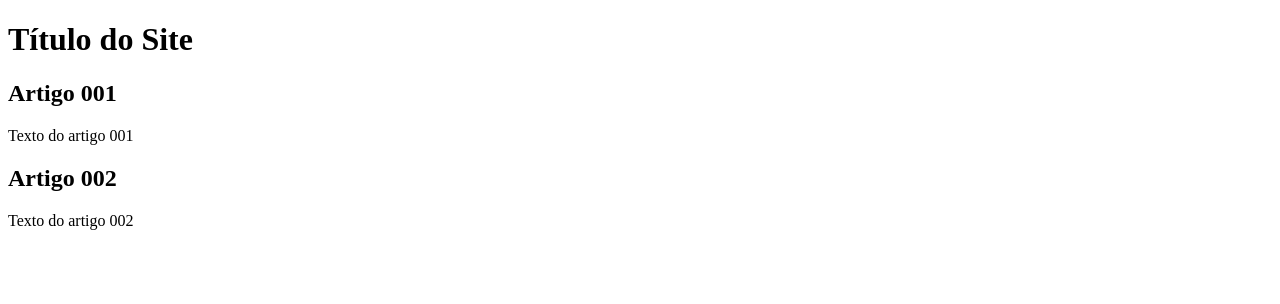
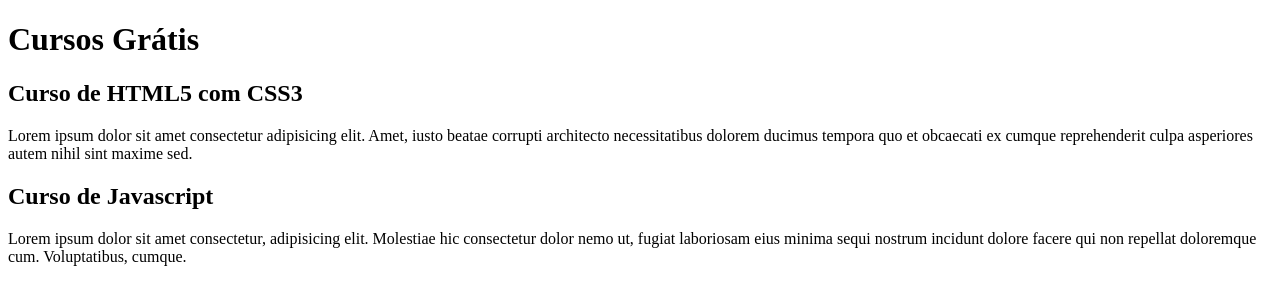
Before and after one commit to HendrixsIsak/projeto-site, a plain HTML site: page index.html in a window 1280 px wide. Drawn offline with Linux system fonts and the light colour scheme.

Commit message:
comecei a escrever conteudo

```diff
--- a/index.html
+++ b/index.html
@@ -8,15 +8,15 @@
     <body>
         <main>
         <header>
-            <h1>Título do Site</h1>
+            <h1>Cursos Grátis</h1>
         </header>
         <article>
-            <h2>Artigo 001</h2>
-            <p>Texto do artigo 001</p>
+            <h2>Curso de HTML5 com CSS3</h2>
+            <p>Lorem ipsum dolor sit amet consectetur adipisicing elit. Amet, iusto beatae corrupti architecto necessitatibus dolorem ducimus tempora quo et obcaecati ex cumque reprehenderit culpa asperiores autem nihil sint maxime sed.</p>
         </article>
         <article>
-            <h2>Artigo 002</h2>
-            <p>Texto do artigo 002</p>
+            <h2>Curso de Javascript</h2>
+            <p>Lorem ipsum dolor sit amet consectetur, adipisicing elit. Molestiae hic consectetur dolor nemo ut, fugiat laboriosam eius minima sequi nostrum incidunt dolore facere qui non repellat doloremque cum. Voluptatibus, cumque.</p>
         </article>
     </main>
     </body>
```
